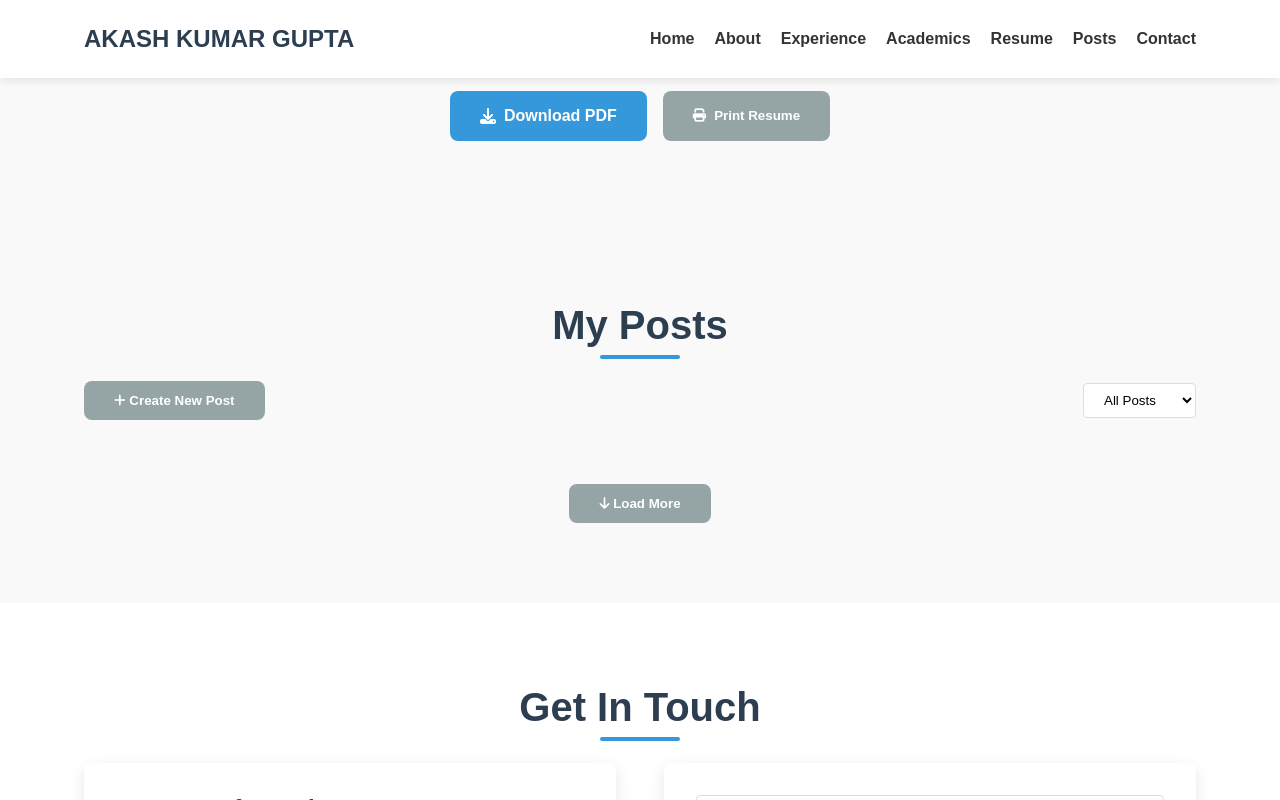
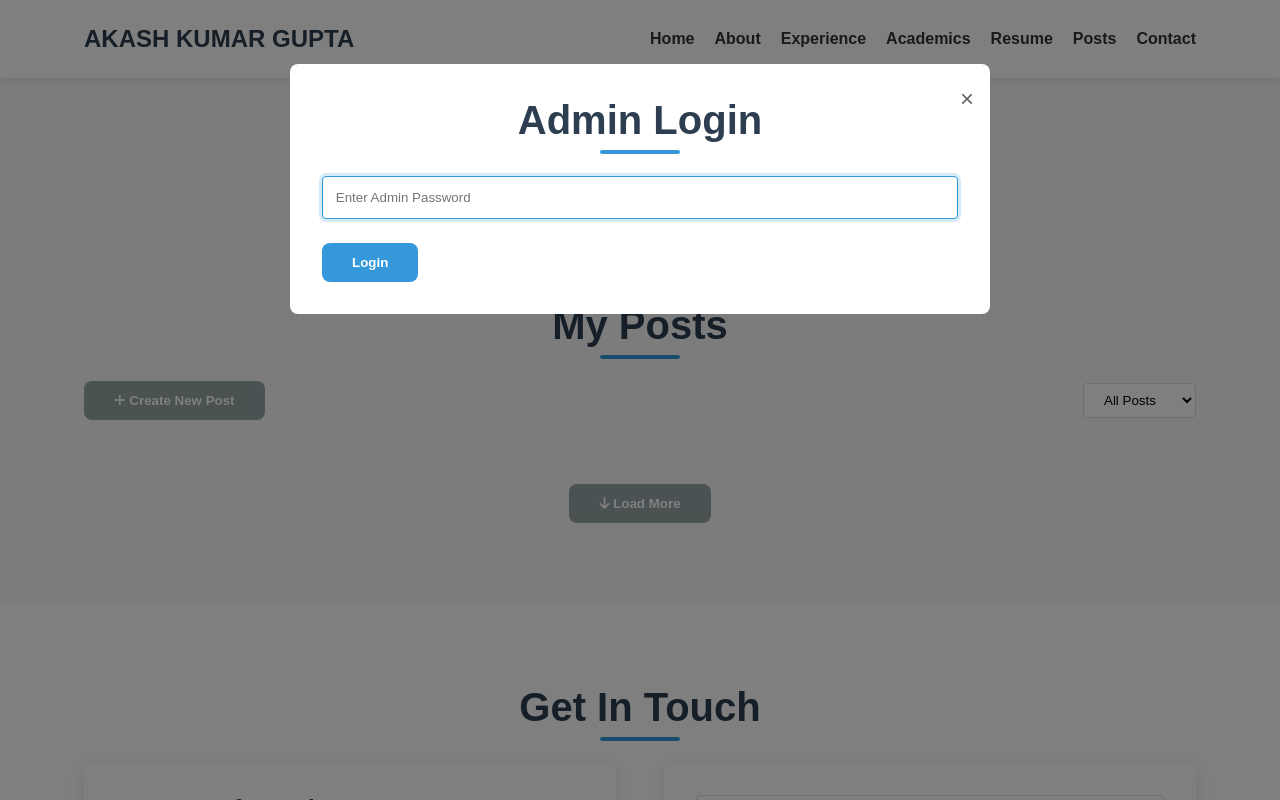
Before and after one commit to AkashKumarGupta1998/blogtest, a plain HTML site: page index.html in a window 1280 px wide. Both pictures are taken after a click on the button "Create New Post". Shown: the part 2670-3470 px from the top of the page. Drawn offline with Linux system fonts and the light colour scheme.

Commit message:
Update index.html

```diff
--- a/index.html
+++ b/index.html
@@ -263,5 +263,18 @@
     </footer>
 
     <script src="script.js"></script>
+    <!-- Admin Login Modal -->
+<div id="admin-login-modal" class="modal">
+    <div class="modal-content">
+        <span class="close-modal">&times;</span>
+        <h2>Admin Login</h2>
+        <form id="admin-login-form">
+            <div class="form-group">
+                <input type="password" id="admin-password" placeholder="Enter Admin Password" required>
+            </div>
+            <button type="submit" id="login-btn" class="btn">Login</button>
+        </form>
+    </div>
+</div>
 </body>
 </html>
```
